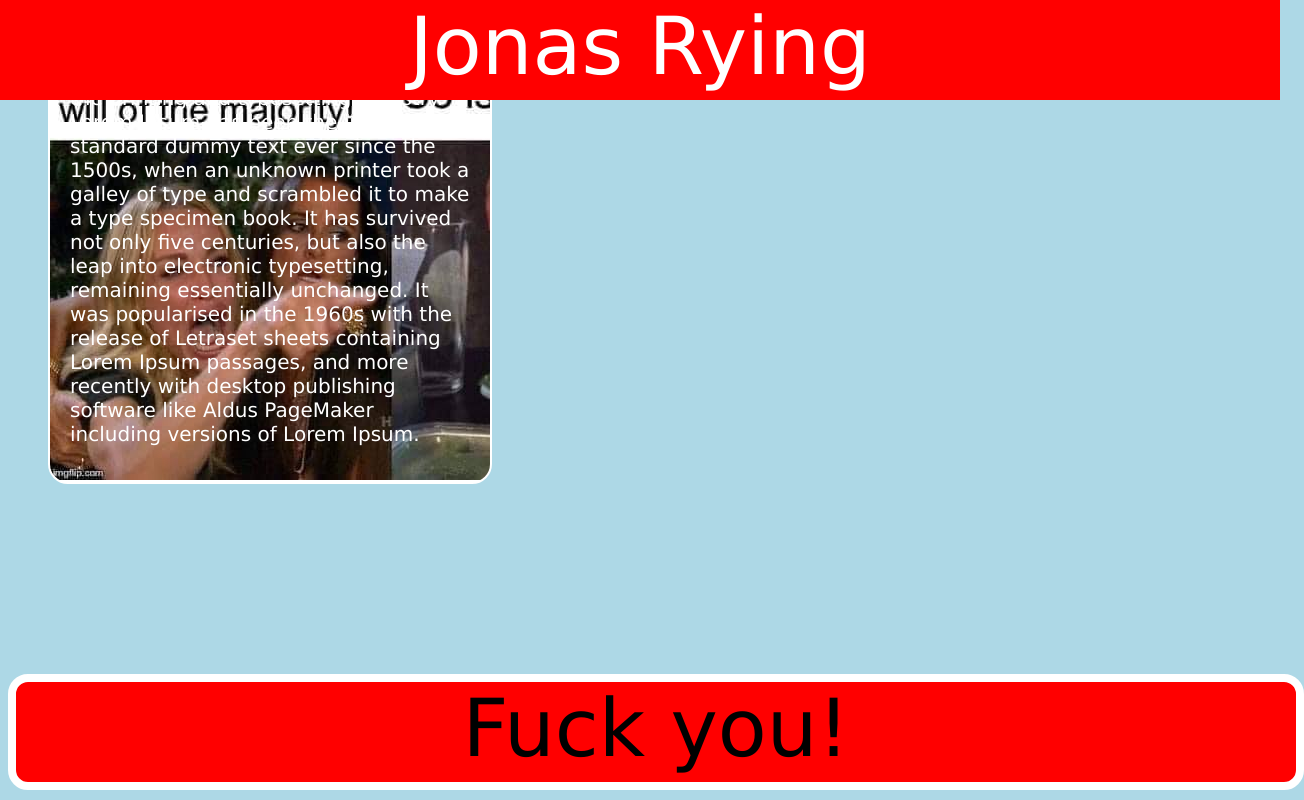
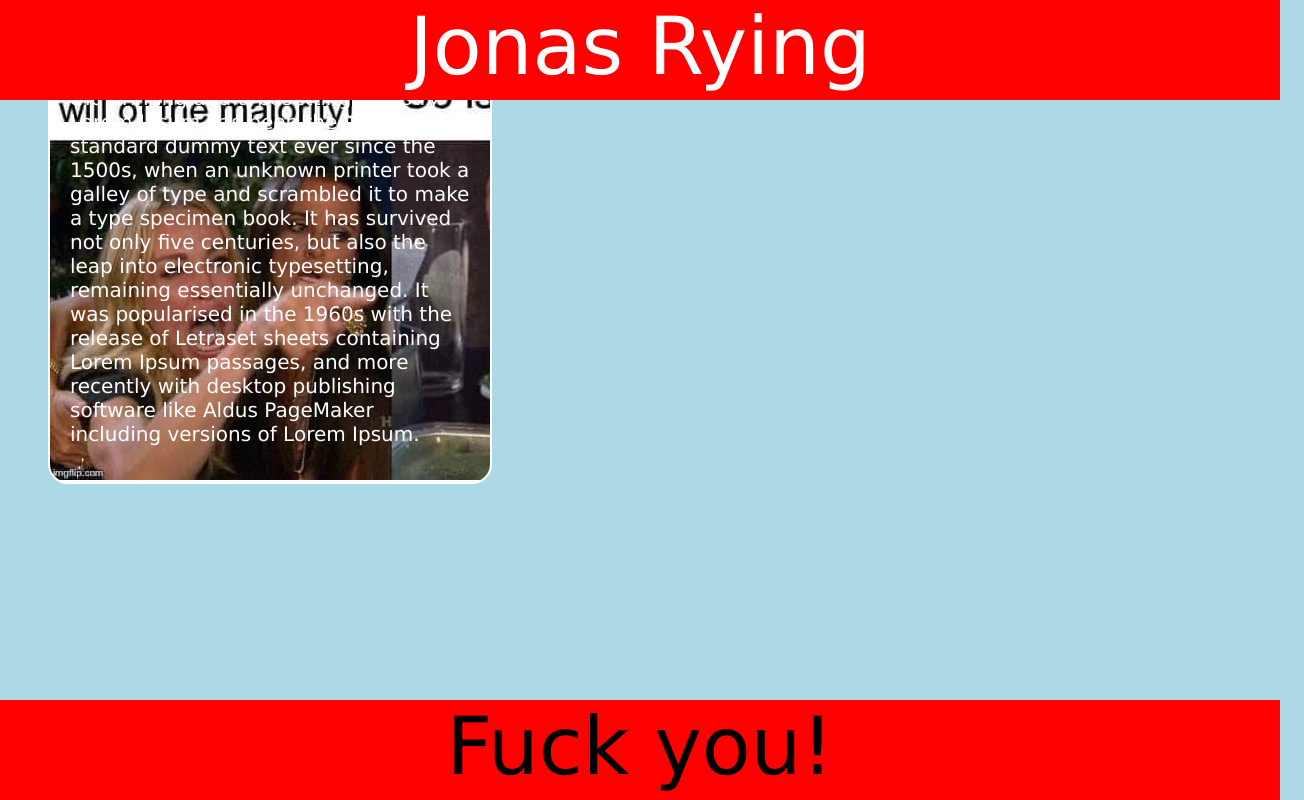
Before and after one commit to Iamjonasrying/myfirst, a plain HTML site: page index.html in a window 1280 px wide. Shown: the whole page, 1304 px wide, since content can reach past the window. Drawn offline with Linux system fonts and the light colour scheme.

Commit message:
Update one.css

```diff
--- a/one.css
+++ b/one.css
@@ -47,9 +47,11 @@ main {
 
 .footer {
   position: absolute;
-  bottom: 10px;
-  border: 8px solid white;
-  border-radius: 20px;
+  bottom: 0px;
+  left: 0px;
+  right: 0px;
+  border: 0px;
+  border-radius: 0px;
   background-color: red;
   color: black;
   height: 100px;
```
